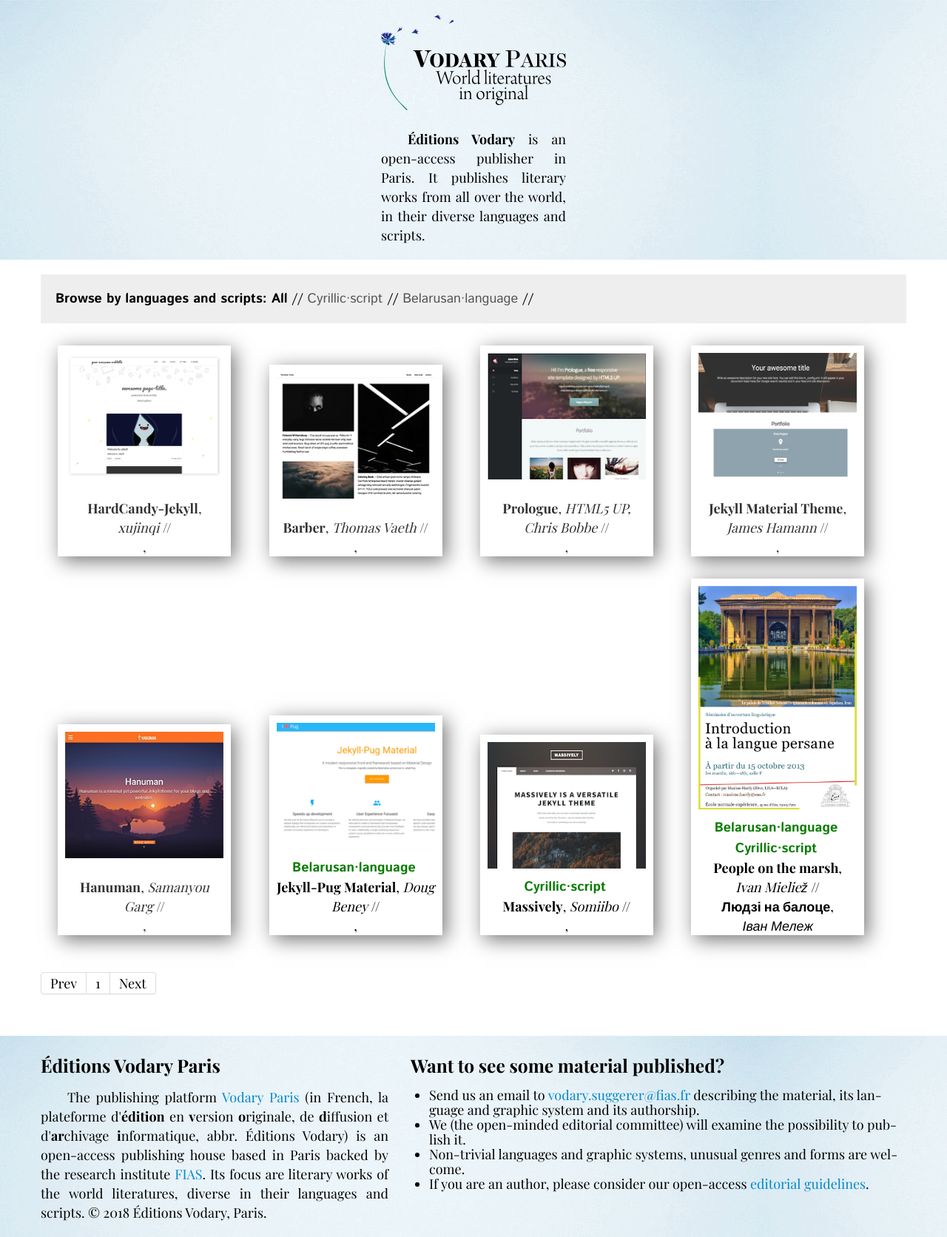
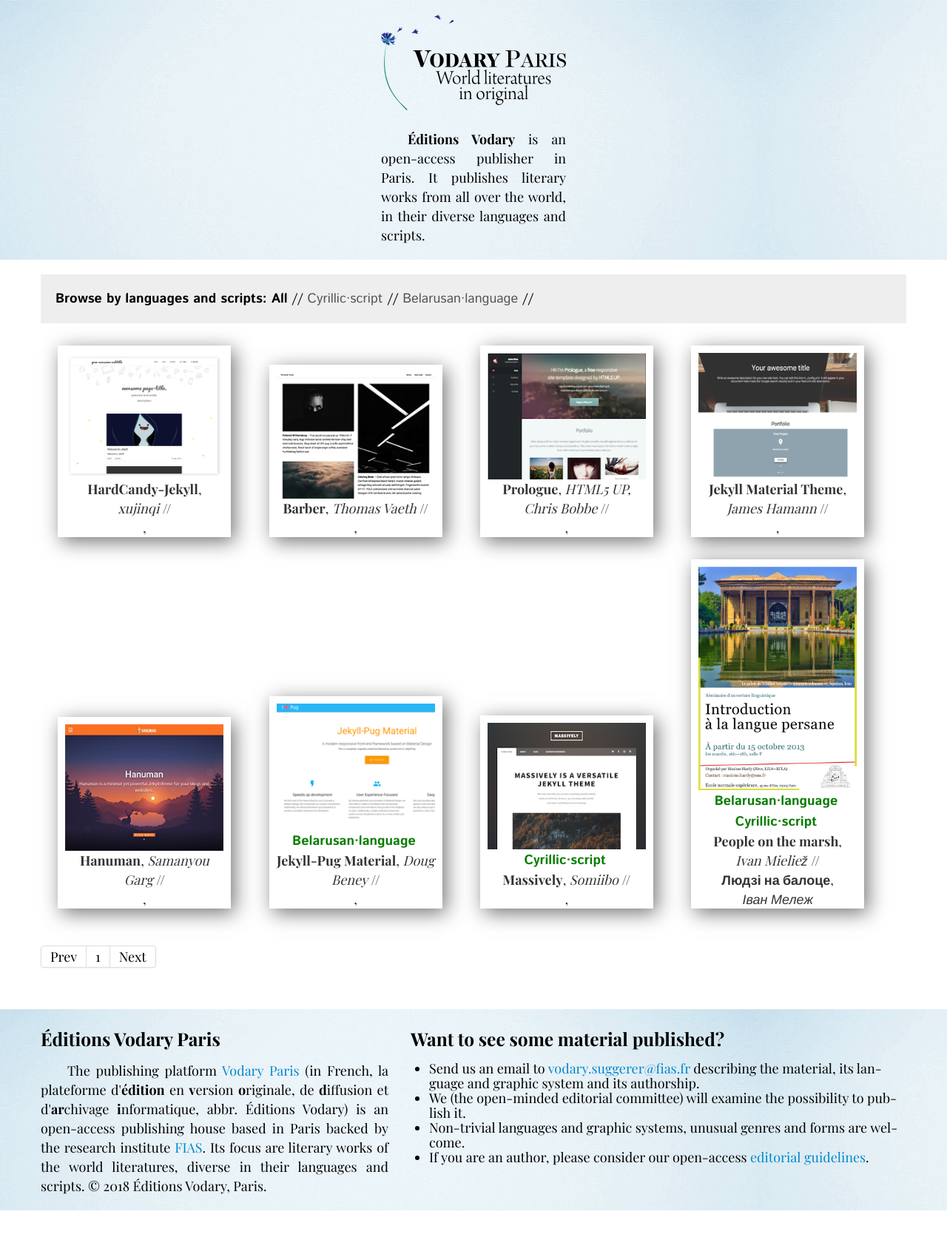
Before and after one commit to mlare/vodary, a Jekyll site: the page built from index.html, in a window 1280 px wide. Shown: the whole page at 74% size. Built offline with Jekyll 4.4.1, drawn with Linux system fonts in a browser that asks for light colours; some web fonts are replaced; Markdown is read by kramdown in place of the engine named in the settings; the list of posts is cut into pages by our own code; after the commit the page ends 1636 px from its top, so only the background shows below that.

Commit message:
Update postwidget.html

```diff
--- a/_includes/postwidget.html
+++ b/_includes/postwidget.html
@@ -2,6 +2,7 @@
 <div class="item-image"><img src="/thumbnails/{{ post.thumbnail }}"></div>
 <div class="item-name">
 {% if post.tags %}{% for tag in post.tags %}{% capture tag_name %}{{ tag }}{% endcapture %}
-<a style="text-decoration:none;"; href="/tag/{{ tag_name }}"  class="tagged"><nobr>{{ tag_name }}</nobr></a>&nbsp;{% endfor %}{% endif %}<br>
+<span class="tagged"><nobr>{{ tag_name }}</nobr></span>&nbsp;{% endfor %}{% endif %}</div>
+<div class="item-name">
 <strong>{{ post.title }}</strong>, <i font-family:serif;>{{ post.author }}</i> //<br><strong>{{ post.ortitle }}</strong>, <i font-family:serif;>{{ post.orauthor }}</i>
 </div>
```
